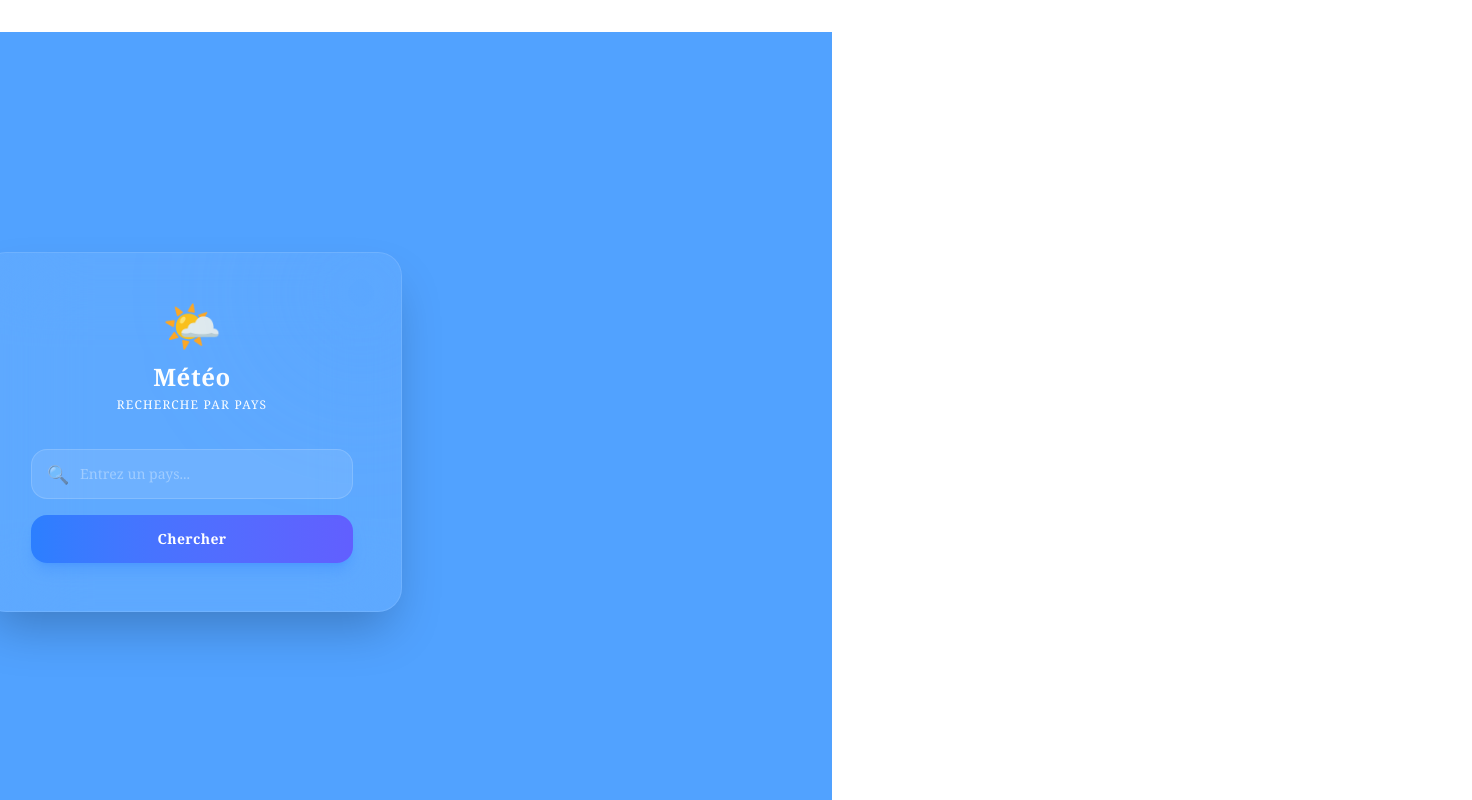
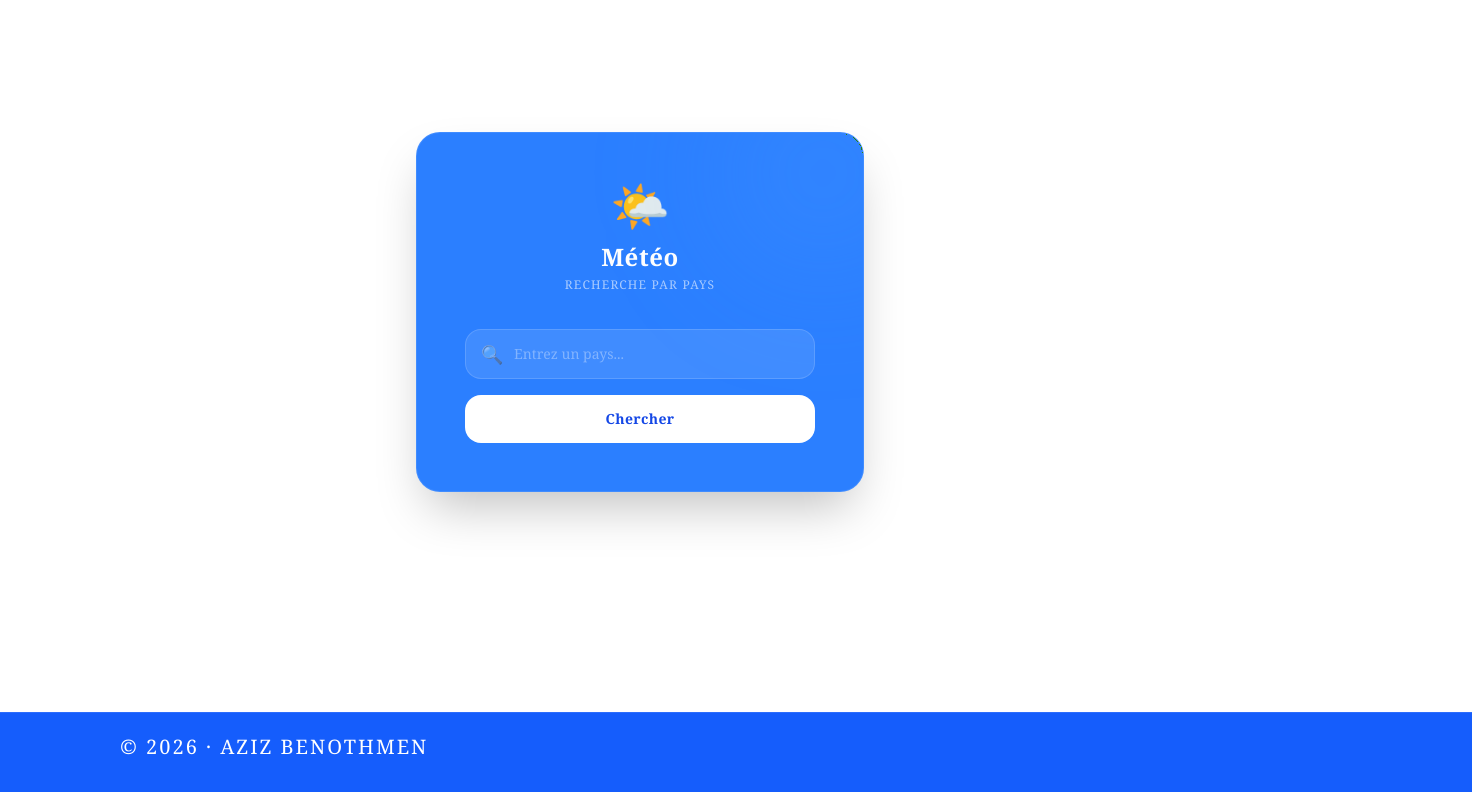
Before and after one commit to azizbenothmen/WeatherAndTime, a React (Vite) app: page / in a window 1280 px wide. Shown: the top 800 px of the page, 1472 px wide, since content can reach past the window. Built offline with nearby package versions, Linux system fonts and the light colour scheme.

Commit message:
feat:add Footer

```diff
--- a/src/components/CardWeather.jsx
+++ b/src/components/CardWeather.jsx
@@ -4,35 +4,34 @@ const CardWeather = () => {
   const [name, setName] = useState("");
 
   return (
-    <div className="h-screen w-screen -translate-x-120 bg-blue-400 flex items-center justify-center font-serif">
-      <div className="relative w-[420px] rounded-3xl p-12 bg-white/8 backdrop-blur-2xl border border-white/10 shadow-2xl overflow-hidden">
+    <div className="min-h-screen w-full  flex items-center justify-center font-serif px-4 py-8">
+      <div className="relative w-full max-w-sm sm:max-w-md rounded-3xl p-8 sm:p-12 bg-blue-500 backdrop-blur-2xl border border-white/10 shadow-2xl overflow-hidden">
 
+        <div className="absolute -top-16 -right-16 w-40 h-40 sm:w-52 sm:h-52 rounded-full bg-blue-400/20 blur-3xl pointer-events-none" />
 
-        <div className="absolute -top-16 -right-16 w-52 h-52 rounded-full bg-blue-400/20 blur-3xl pointer-events-none" />
+        <div className="text-4xl sm:text-5xl text-center mb-3">🌤️</div>
 
-        <div className="text-5xl text-center mb-3">🌤️</div>
-
-        <h1 className="text-center text-white text-2xl font-bold tracking-wide mb-1">
+        <h1 className="text-center text-white text-xl sm:text-2xl font-bold tracking-wide mb-1">
           Météo
         </h1>
-        <p className="text-center text-white text-xs tracking-widest uppercase mb-9">
+        <p className="text-center text-white/60 text-xs tracking-widest uppercase mb-8 sm:mb-9">
           Recherche par pays
         </p>
 
         <div className="relative mb-4">
-          <span className="absolute left-4 top-1/2 -translate-y-1/2 text-lg opacity-50">🔍</span>
+          <span className="absolute left-4 top-1/2 -translate-y-1/2 text-base sm:text-lg opacity-50">🔍</span>
           <input
             type="text"
             value={name}
             onChange={(e) => setName(e.target.value)}
             placeholder="Entrez un pays..."
-            className="w-full pl-12 pr-4 py-3.5 bg-white/10 border border-white/15 rounded-2xl text-white placeholder-white/35 text-sm outline-none focus:border-blue-400/70 focus:ring-4 focus:ring-blue-400/10 transition-all duration-200"
+            className="w-full pl-11 sm:pl-12 pr-4 py-3 sm:py-3.5 bg-white/10 border border-white/15 rounded-2xl text-white placeholder-white/35 text-sm outline-none focus:border-blue-400/70 focus:ring-4 focus:ring-blue-400/10 transition-all duration-200"
           />
         </div>
 
         <button
           type="button"
-          className="w-full py-3.5 rounded-2xl bg-gradient-to-r from-blue-500 to-indigo-500 text-white font-semibold tracking-wide text-sm shadow-lg shadow-blue-500/30 hover:opacity-90 hover:-translate-y-0.5 active:translate-y-0.5 transition-all duration-150"
+          className="w-full py-3 sm:py-3.5 rounded-2xl bg-gradient-to-r bg-white text-blue-700 font-semibold tracking-wide text-sm shadow-lg shadow-blue-500/30 hover:opacity-90 hover:-translate-y-0.5 active:translate-y-0.5 transition-all duration-150"
         >
           Chercher
         </button>
--- /dev/null
+++ b/src/components/Footer.jsx
@@ -0,0 +1,16 @@
+const Footer = () => {
+  return (
+    <footer className="w-420 h-20 bg-blue-600 border-t border-white/10  -translate-x-30 font-serif ">
+      <div className="max-w-5xl mx-auto flex flex-col sm:flex-row items-center justify-between gap-6">
+
+
+        <p className="text-white text-xl tracking-widest uppercase py-5">
+          © 2026 · Aziz Benothmen
+        </p>
+
+      </div>
+    </footer>
+  );
+};
+
+export default Footer;
--- a/src/pages/weather.jsx
+++ b/src/pages/weather.jsx
@@ -1,13 +1,18 @@
 import React from 'react'
 import CardWeather from "../components/CardWeather"
+import Footer from "../components/Footer"
 
 const Weather = () => {
   return (
-    <>
 
-          <CardWeather/>
+   <div className='-m-30'>
+     <CardWeather/>
+     <Footer/>
 
-    </>
+   </div>
+
+
+
 
 
 
```
